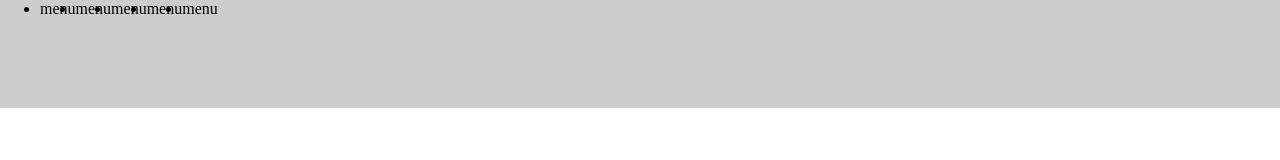
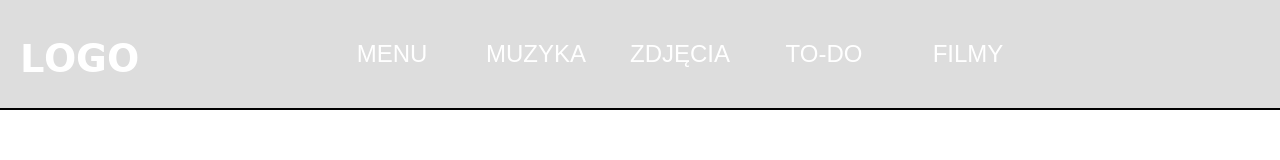
Before and after one commit to Wojti4N/ProjektStrony, a plain HTML site: page index.html in a window 1280 px wide. Drawn offline with Linux system fonts and the light colour scheme.

Commit message:
Added nav menu

```diff
--- a/index.html
+++ b/index.html
@@ -11,15 +11,17 @@
 
             <div id="header">
 
-            <div id="nav_menu">
+            <img src="logo.png">
+
+
                 <ul>
-                    <li>menu</li>
-                    <li>menu</li>
-                    <li>menu</li>
-                    <li>menu</li>
-                    <li>menu</li>
+                    <a href="index.html"><li>MENU</li></a>
+                    <a href="index_music.html"><li>MUZYKA</li></a>
+                    <a href="index_pictures.html"><li>ZDJĘCIA</li></a>
+                    <a href="index_todo.html"><li>TO-DO</li></a>
+                    <a href="index_videos.html"><li>FILMY</li></a>
                 </ul>
-            </div>
+
 
 
 
--- a/styles/style.css
+++ b/styles/style.css
@@ -1,6 +1,7 @@
 body {
     height: 900px;
     margin: 0;
+    font-family: sans-serif;
 }
 
 #wrapper {
@@ -9,13 +10,37 @@ body {
 
 #header {
     height: 12%;
-    background-color: #cccccc;
+    background-color: #dddddd;
+    border-bottom: 2px black solid;
 }
 
-#nav_menu ul {
-    margin: 0;
+#header img {
+    padding: 20px;
+    float: left;
 }
 
-#nav_menu li {
+#header ul {
+    margin: 0;
+    padding: 0;
+    width: 75%;
+    float: right;
+    overflow: hidden;
+    height: 100%;
+}
+
+#header li {
     float: left;
+    width: 15%;
+    height: 100%;
+    text-decoration: none;
+    list-style: none;
+    text-align: center;
+    padding-top: 40px;
+    color: #ffffff;
+    font-size: 24px;
 }
+
+#header li:hover {
+    background-color: #cccccc;
+    transition: 0.5s;
+}
```
Also changed, not shown: logo.png (added).
